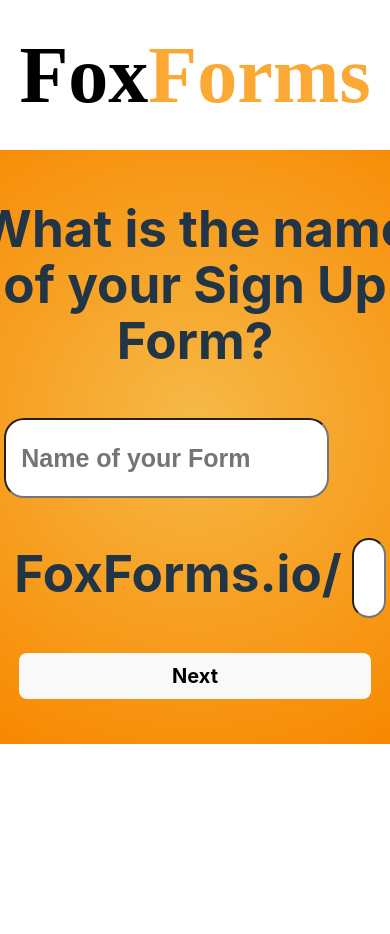
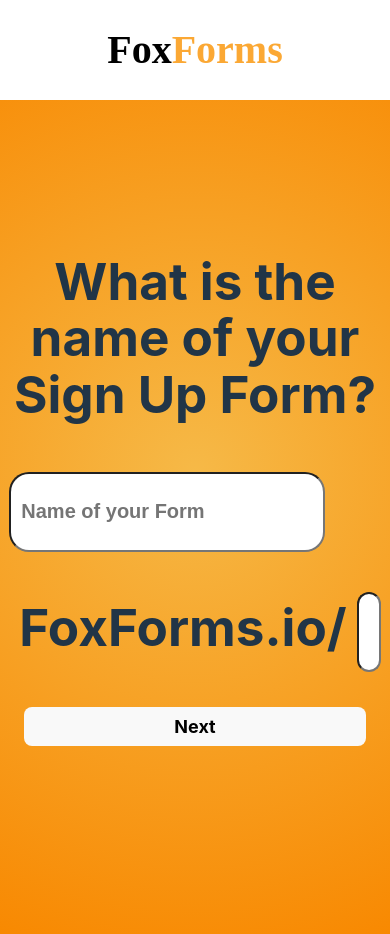
Before and after one commit to BonJenn/foxforms, a React (Vite) app: page / in a window 390 px wide. Shown: the top 934 px of the page. Before the commit the page ends 844 px from the top, so only its background shows below. Built offline with nearby package versions, Linux system fonts and the light colour scheme; a web font is replaced by a local one.

Commit message:
Text get smaller for iphone and ipad on basicInfoForm

```diff
--- a/client/pages/Home/Header.module.css
+++ b/client/pages/Home/Header.module.css
@@ -22,3 +22,23 @@
 .headerStyle h1 span {
     color: var(--orange);
 }
+
+/* iPad Screen */
+@media screen and (max-width: 1024px) {
+    .headerStyle {
+        height: 120px; /* Smaller height */
+    }
+    .headerStyle h1 {
+        font-size: 60px; /* Smaller font size */
+    }
+}
+
+/* iPhone Screen */
+@media screen and (max-width: 768px) {
+    .headerStyle {
+        height: 100px; /* Even smaller height */
+    }
+    .headerStyle h1 {
+        font-size: 40px; /* Even smaller font size */
+    }
+}
--- a/client/pages/Home/components/01-BasicInfoForm/BasicInfoForm.module.css
+++ b/client/pages/Home/components/01-BasicInfoForm/BasicInfoForm.module.css
@@ -81,11 +81,12 @@
 @media (max-width: 768px) { /* iPad */
     .signUpForm1 input, .signUpForm1 .customDomain input {
         width: 90%; /* Adjust width to be responsive */
-        padding: 20px; /* Adjust padding for smaller screens */
-        font-size: 30px; /* Adjust font size for readability */
+        padding: 15px; /* Reduced padding for smaller screens */
+        font-size: 25px; /* Reduced font size for readability */
     }
 
     .signUpForm1 {
+        height: 100vh;
         margin-top: 150px; /* Adjust top margin for smaller screens */
     }
 
@@ -95,19 +96,20 @@
 
     .signUpForm1 button {
         margin: 20px; /* Reduce margin for buttons */
-        padding: 15px; /* Adjust padding */
-        font-size: 25px; /* Adjust font size */
+        padding: 10px; /* Reduced padding */
+        font-size: 20px; /* Reduced font size */
     }
 }
 
 @media (max-width: 480px) { /* iPhone */
     .signUpForm1 input, .signUpForm1 .customDomain input {
         width: 85%; /* Further adjust width for smaller screens */
-        padding: 15px; /* Adjust padding */
-        font-size: 25px; /* Adjust font size for readability */
+        padding: 10px; /* Further reduced padding */
+        font-size: 20px; /* Further reduced font size for readability */
     }
 
     .signUpForm1 {
+        height: 100vh;
         margin-top: 100px; /* Adjust top margin for smaller screens */
     }
 
@@ -117,7 +119,7 @@
 
     .signUpForm1 button {
         margin: 15px; /* Further reduce margin for buttons */
-        padding: 10px; /* Adjust padding */
-        font-size: 20px; /* Adjust font size */
+        padding: 8px; /* Further reduced padding */
+        font-size: 18px; /* Further reduced font size */
     }
 }
```
